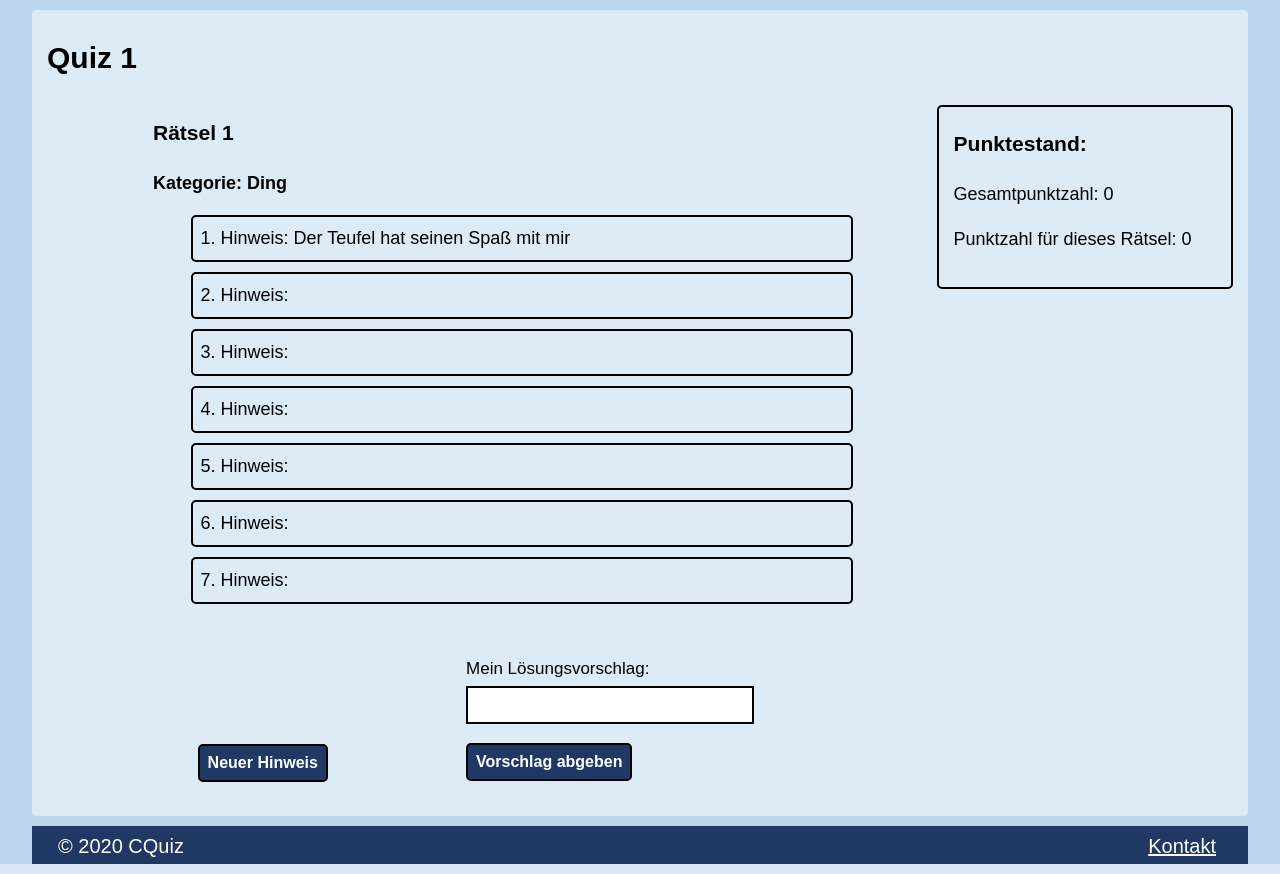
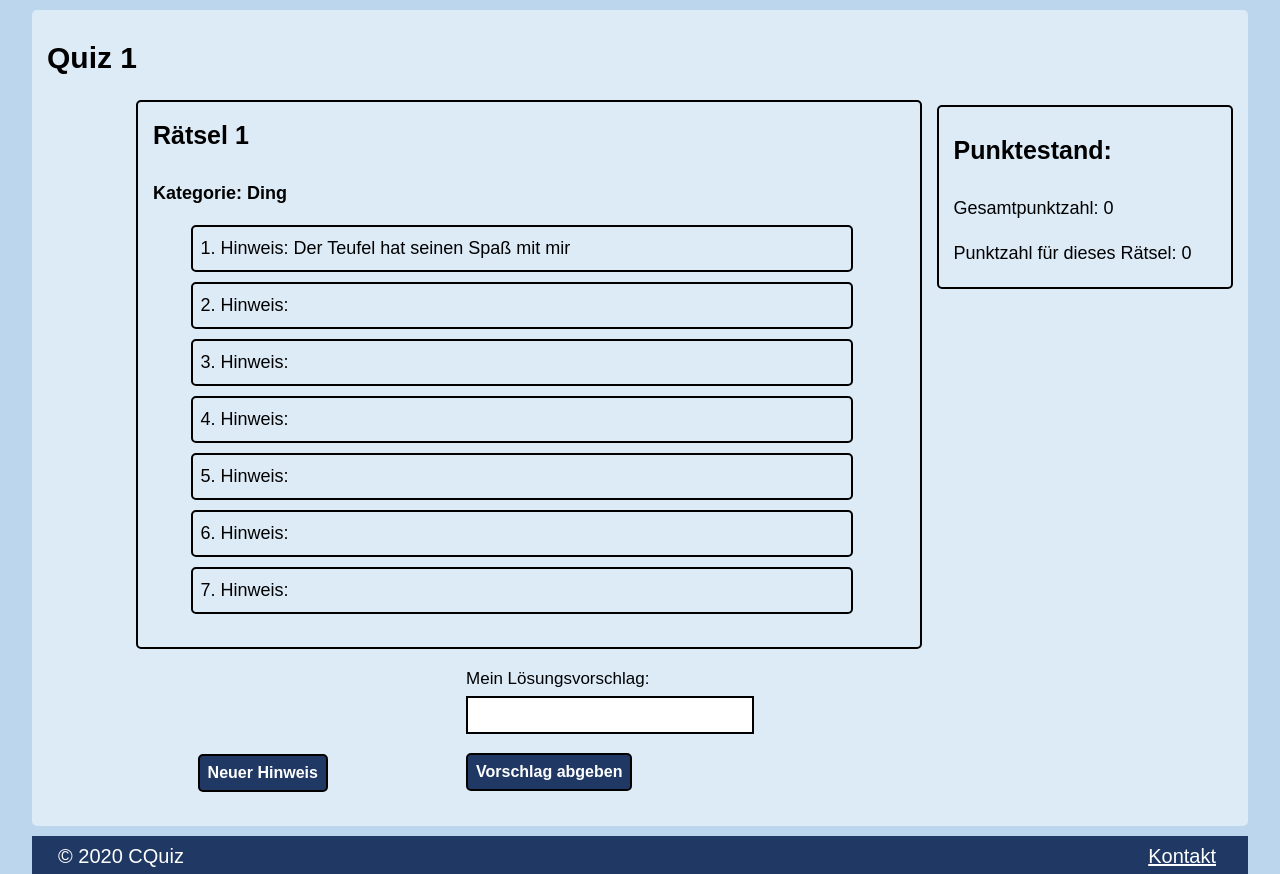
Before and after one commit to ChrissiCl/ChrissiCl.github.io, a PHP site: page /quiz1.html in a window 1280 px wide. Shown: the part 168-1042 px from the top of the page. Run offline with PHP 8.4, Linux system fonts and the light colour scheme.

Commit message:
Fehler verbessert

```diff
--- a/scripts/hinweise.js
+++ b/scripts/hinweise.js
@@ -242,7 +242,7 @@ var meineDaten =
 			{
 				'raetselname': 'Rätsel 7',
 				'kategorie': 'Ort',
-				'hinweise': ['Meine Amtssprache ist arabisch', 'Meine Demokratie befindet sich in einem schlechten Zustand', 'Die Scharia bestimmt meine Gesetzgebung', 'In der Antike war ich eine Hochkultur', 'In der Anitke hieß ich "Kemet"', 'Asterix und Obelix waren bei mir zu Gast', 'Ich  in seit 1922 selbstständig'],
+				'hinweise': ['Meine Amtssprache ist arabisch', 'Meine Demokratie befindet sich in einem schlechten Zustand', 'Die Scharia bestimmt meine Gesetzgebung', 'In der Antike war ich eine Hochkultur', 'In der Anitke hieß ich "Kemet"', 'Asterix und Obelix waren bei mir zu Gast', 'Ich bin seit 1922 selbstständig'],
 				'loesung': ['Ägypten']
 			},
 			{
--- a/styles/style.css
+++ b/styles/style.css
@@ -22,7 +22,7 @@ h2 {
 	margin: 10px 0 20px 0;
 }
 
-h3: {
+h3 {
 	font-size: 25px;
 }
 
@@ -103,7 +103,7 @@ nav a, nav span {
 }
 
 .dropdownlist a {
-	width: 145%;
+	width: 144%;
 	height: auto;
 	background-color: #203864;
 }
@@ -254,7 +254,6 @@ section {
 	font-size: 18px;
 	border: 2px solid;
 	border-radius: 5px;
-	border-color: #DDEBF7;
 }
 
 #raetselname, #kategorie {
```
